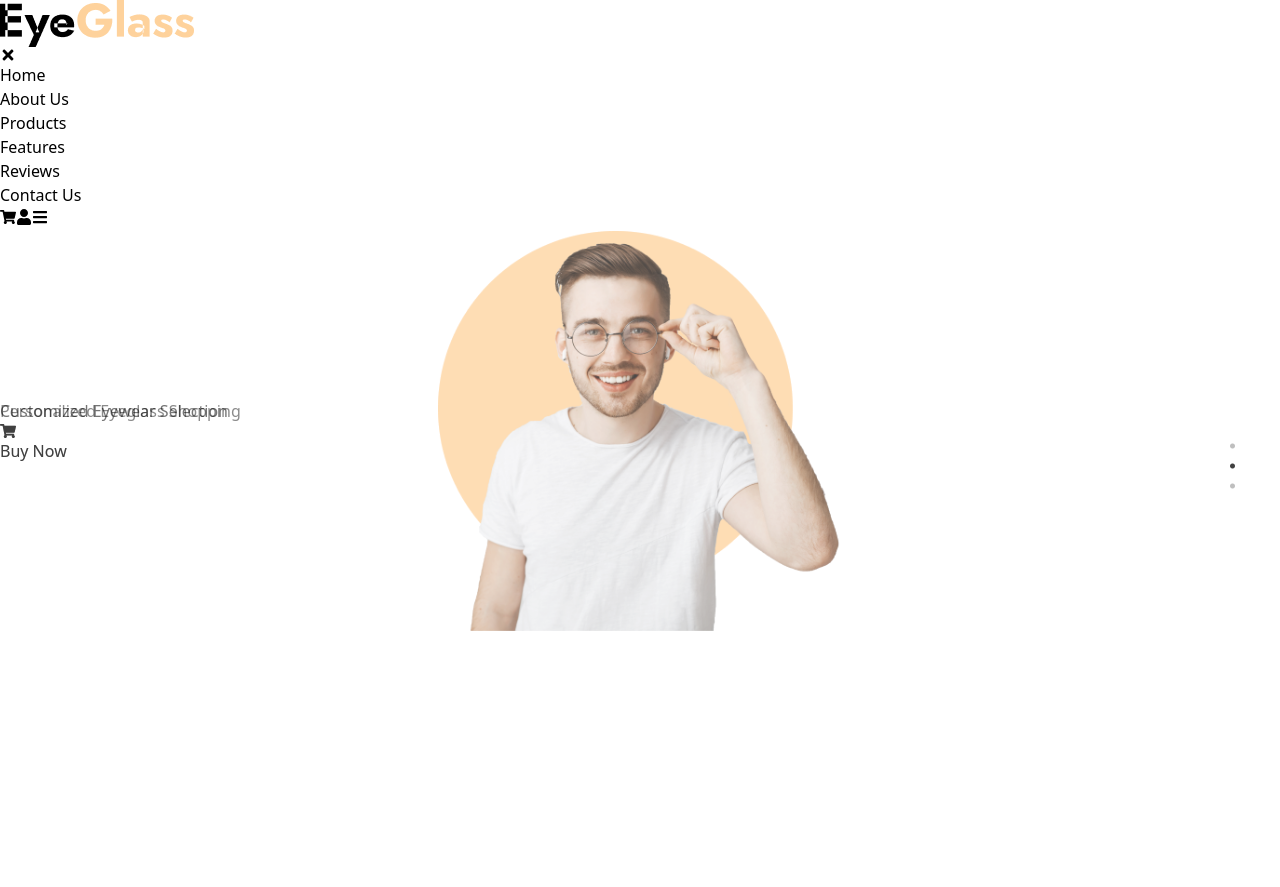
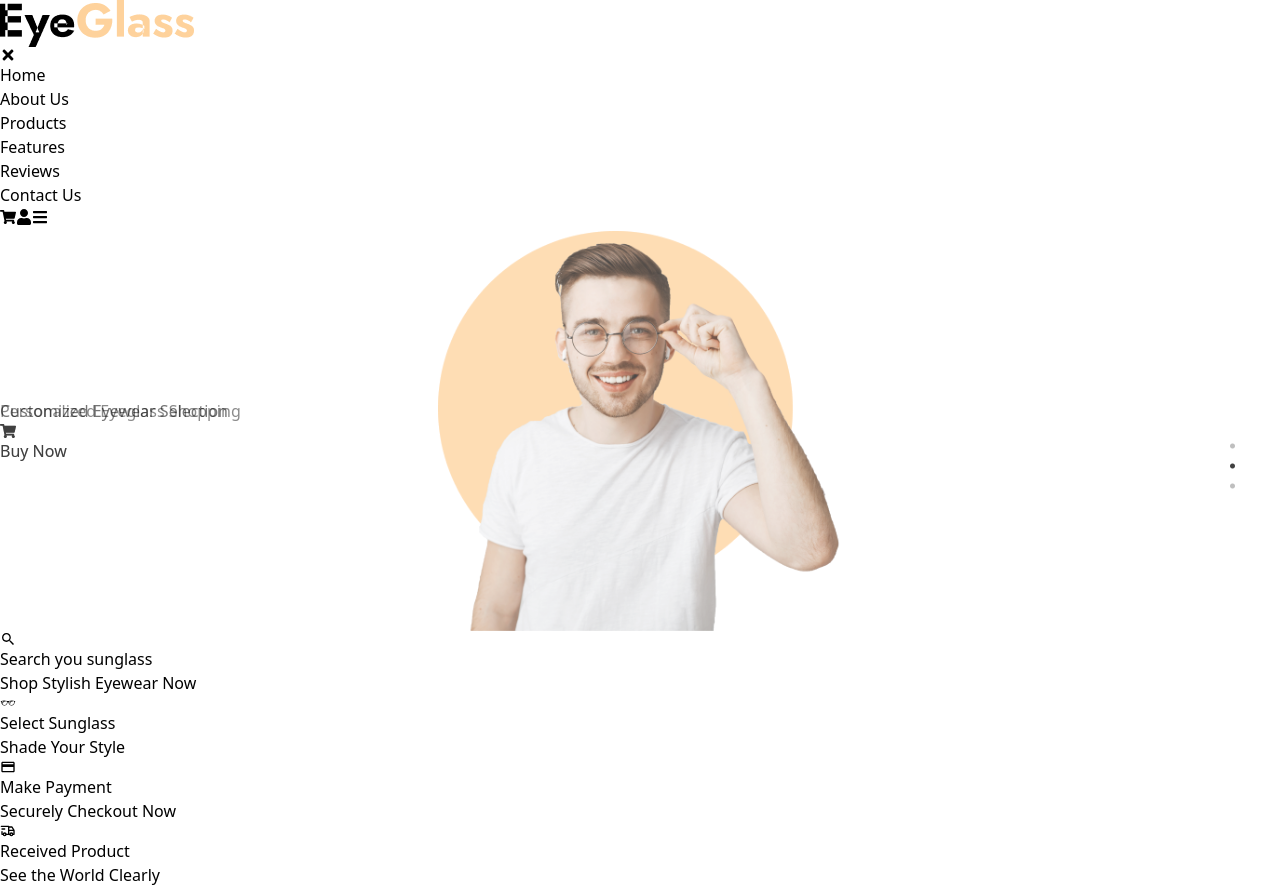
Before and after one commit to Ranagithubrr/masud-rana--Landing-PageChallenge, a React (Vite) app: page / in a window 1280 px wide. Before the commit the page ends 800 px from the top, so only its background shows below. Built offline with nearby package versions, Linux system fonts and the light colour scheme.

Commit message:
Feat: steps section added

```diff
--- a/src/App.jsx
+++ b/src/App.jsx
@@ -1,6 +1,7 @@
 import './App.css'
 import Hero from './components/herosection/Hero'
 import Navbar from './components/navbar/Navbar'
+import Steps from './components/steps/Steps'
 
 function App() {
 
@@ -8,6 +9,7 @@ function App() {
     <>
       <Navbar />
       <Hero />
+      <Steps />
     </>
   )
 }
--- a/src/components/mainSlider/Mainslider.jsx
+++ b/src/components/mainSlider/Mainslider.jsx
@@ -19,7 +19,7 @@ const Mainslider = ({Title}) => {
             className='px-4 lg:pl-40'
             >
                 <div className='bg-gray-200 md:bg-transparent p-4 rounded bg-opacity-70 py-8 w-full text-center md:text-left'>
-                    <h1 className='font-bold text-xl  lg:text-4xl text-gray-900 w-[28rem]'>
+                    <h1 className='font-bold text-xl  lg:text-4xl text-gray-900 lg:w-[28rem]'>
                         {Title}
                     </h1>
                     <button className='bg-gray-900 hover:bg-gray-700 text-gray-100 rounded font-semibold px-6 py-2 outline-none flex items-center justify-center mt-8 mx-auto md:ml-0'><span className='mr-2'><FaShoppingCart /></span> Buy Now</button>
--- /dev/null
+++ b/src/components/steps/Steps.jsx
@@ -0,0 +1,31 @@
+import { GiSunglasses } from "react-icons/gi";
+import { IoMdSearch } from "react-icons/io";
+import { MdOutlinePayment } from "react-icons/md";
+import { TbTruckDelivery } from "react-icons/tb";
+/* eslint-disable-next-line react/prop-types */
+export const Step = ({ Icon, Title, Desc }) => {
+    return (
+        <div className="z-[10] mt-8">
+            <div className="bg-orange-300 w-16 h-16 rounded-full mx-auto flex items-center justify-center">
+                <span className="text-3xl text-gray-800">{Icon}</span>
+            </div>
+            <h4 className="font-semibold text-center text-lg mt-5">{Title}</h4>
+            <p className="text-center font-base text-sm mt-1">{Desc}</p>
+        </div>
+    )
+}
+
+const Steps = () => {
+    return (
+        <div className="w-9/12 mx-auto -mt-16">
+            <div className="grid grid-cols-2 md:grid-cols-3 lg:grid-cols-4">
+                <Step Title="Search you sunglass" Desc="Shop Stylish Eyewear Now" Icon={<IoMdSearch />} />
+                <Step Title="Select Sunglass " Desc="Shade Your Style" Icon={<GiSunglasses  />} />
+                <Step Title="Make Payment" Desc="Securely Checkout Now" Icon={<MdOutlinePayment />} />
+                <Step Title="Received Product " Desc="See the World Clearly" Icon={<TbTruckDelivery />} />
+            </div>
+        </div>
+    )
+}
+
+export default Steps
```
